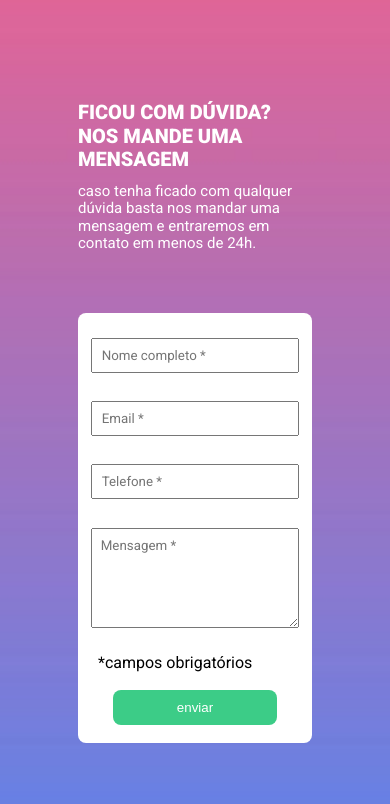
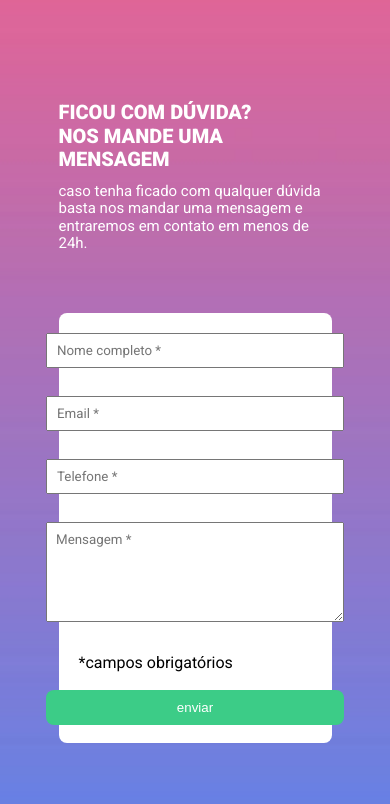
Before and after one commit to viniciusmarx/formulario, a plain HTML site: page index.html in a window 390 px wide. Drawn offline with Linux system fonts and the light colour scheme.

Commit message:
Ajuste responsividade

```diff
--- a/src/styles/responsive.css
+++ b/src/styles/responsive.css
@@ -5,22 +5,7 @@
 
     .texto,
     .formulario {
-        max-width: 60%;
+        max-width: 70%;
 
     }
-
-    .formulario .container-input {
-        display: flex;
-        flex-direction: column;
-        justify-content: center;
-        align-items: center;
-    }
-
-    .formulario .input {
-        max-width: 70%;
-    }
-
-    .formulario .botao {
-        max-width: 70%;
-    }
 }
```
